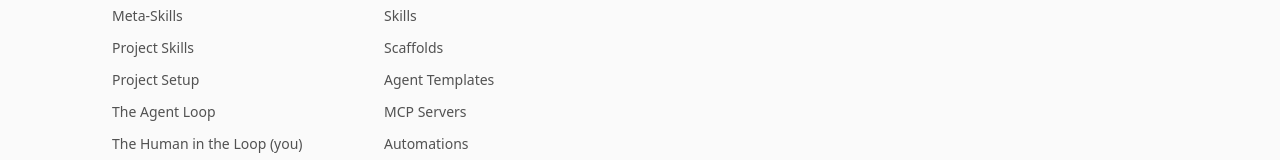
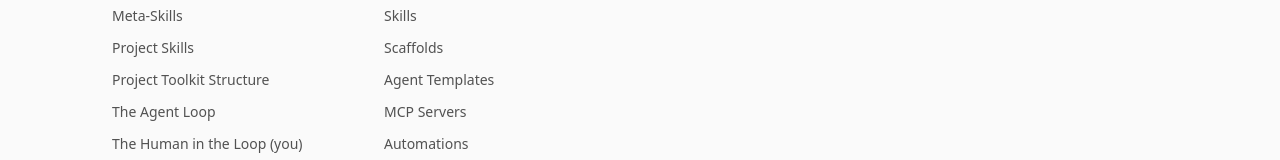
Before and after one commit to mdmagnuson-creator/opencode-toolkit-website, a Next.js app: page /mcp in a window 1280 px wide. Shown: the part 5369-5529 px from the top of the page. Built offline with nearby package versions, Linux system fonts and the light colour scheme.

Commit message:
docs: align project navigation naming with concepts page

```diff
--- a/src/components/Breadcrumbs.tsx
+++ b/src/components/Breadcrumbs.tsx
@@ -20,7 +20,7 @@ const pathNames: Record<string, string> = {
   scaffolds: "Scaffolds",
   "getting-started": "Getting Started",
   workflow: "The Agent Loop",
-  projects: "Project Setup",
+  projects: "Project Toolkit Structure",
   testing: "Testing System",
 };
 
--- a/src/components/Footer.tsx
+++ b/src/components/Footer.tsx
@@ -37,7 +37,7 @@ const footerLinks = {
       { name: "Agent Workflows", href: "/concepts/agent-workflows" },
       { name: "Meta-Skills", href: "/concepts/meta-skills" },
       { name: "Project Skills", href: "/concepts/skills" },
-      { name: "Project Setup", href: "/concepts/projects" },
+      { name: "Project Toolkit Structure", href: "/concepts/projects" },
       { name: "The Agent Loop", href: "/concepts/workflow" },
       { name: "The Human in the Loop (you)", href: "/concepts/the-human-in-the-loop" },
     ],
--- a/src/components/Header.tsx
+++ b/src/components/Header.tsx
@@ -37,7 +37,7 @@ function buildNavigation(): NavItem[] {
         { name: "Agent Workflows", href: "/concepts/agent-workflows", description: "Update queues & coordination" },
         { name: "Meta-Skills", href: "/concepts/meta-skills", description: "Generate project patterns" },
         { name: "Project Skills", href: "/concepts/skills", description: "Task-specific workflows" },
-        { name: "Project Setup", href: "/concepts/projects", description: "Configuration & structure" },
+        { name: "Project Toolkit Structure", href: "/concepts/projects", description: "Configuration & structure" },
         { name: "The Agent Loop", href: "/concepts/workflow", description: "Plan-Build-Test-Ship cycle" },
         { name: "The Human in the Loop (you)", href: "/concepts/the-human-in-the-loop", description: "Control AI autonomy" },
       ],
--- a/src/components/SearchModal.tsx
+++ b/src/components/SearchModal.tsx
@@ -49,7 +49,7 @@ function buildStaticPages(): SearchResult[] {
     },
     {
       type: "page",
-      title: "Project Setup",
+      title: "Project Toolkit Structure",
       description: "Configure your project with project.json and CONVENTIONS.md",
       href: "/concepts/projects",
     },
```
